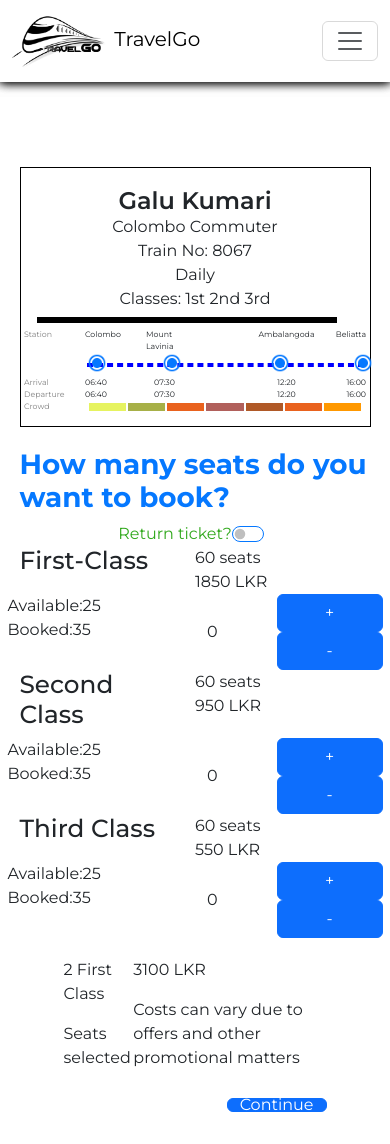
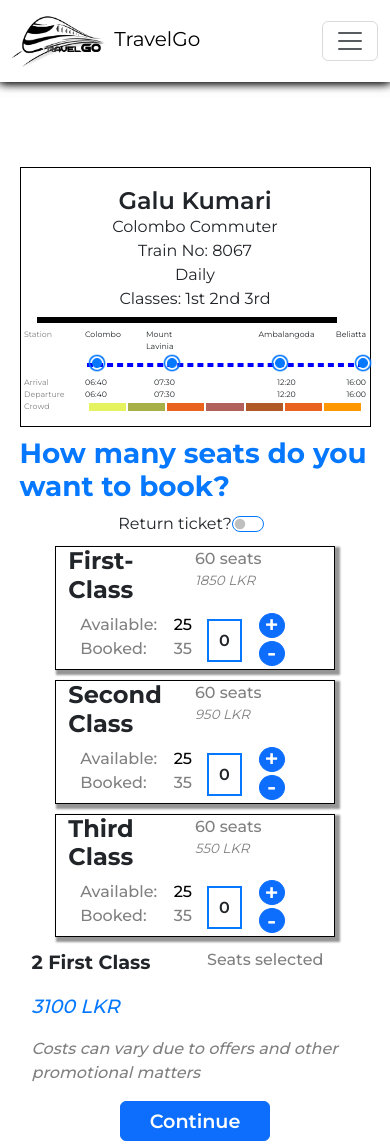
Before and after one commit to nadeeshaMadusanka99/TravelGo-Frontend, a React (Vite) app: page /schedule in a window 390 px wide. Built offline with nearby package versions, Linux system fonts and the light colour scheme.

Commit message:
Newschedule
responsive design completed,
scss adding finished

```diff
--- a/src/Screens/Schedule/NewSchedule.jsx
+++ b/src/Screens/Schedule/NewSchedule.jsx
@@ -6,7 +6,7 @@ import { LinkContainer } from "react-router-bootstrap";
 
 const ClassDetails = ({ seatClass, price }) => {
   const [counter, setCounter] = useState(0);
-
+  let available=25;
   const increment = () => {
     setCounter(counter + 1);
   };
@@ -19,20 +19,28 @@ const ClassDetails = ({ seatClass, price }) => {
   return(
     <Container fluid="true" className="count-container">
           <Row>
-            <Col md="3" sm="6" xs='6'>
+            <Col md="4" sm="6" xs='6' className="seat-class">
                   <h2>{seatClass}</h2>
             </Col>
             <Col md="2" sm="6" xs='6'>
-                  <Row>60 seats</Row>
-                  <Row>{price} LKR</Row>
+                  <Row className="seat-cnt">60 seats</Row>
+                  <Row className="tkt-price">{price} LKR</Row>
             </Col>
-            <Col md="3" sm="6" xs='6'>
-                  <Row>Available:25</Row>
-                  <Row>Booked:35</Row>
+            <Col md="4" sm="6" xs='6'>
+                  <Row className="seat-grey">
+                  <Col xs={6}>
+                     <p>Available:</p>
+                    </Col>
+                <Col xs={6}>
+                <p className="avai-para">{available}</p>
+                </Col></Row>
+                  <Row className="seat-grey">
+                  <Col xs={6} >Booked:</Col>
+                  <Col xs={6} className="booked-para">35</Col></Row>
             </Col>
-            <Col md="4" sm="6" xs='6' className="d-flex justify-content-center align-items-center">
+            <Col md="2" sm="6" xs='6' className="d-flex justify-content-center align-items-center">
               <Col md="6" sm="6" xs='6'>
-              <span style={{ marginTop: '-30px' }}>{counter}</span>
+              <span className="count-span" style={{ marginTop: '-30px' }}>{counter}</span>
               </Col>
               <Col md="6" sm="6" xs='6'>
                 <Row>
@@ -168,7 +176,7 @@ const NewSchedule = () => {
         </Row>
       </Container>
 
-      <Container fluid="true" className="heading-container">
+      <Container fluid="true" className="headingContainer">
          <Row>
           <Col md="9" sm="12">
             <h1>How many seats do you want to book?</h1>
@@ -186,20 +194,27 @@ const NewSchedule = () => {
          <ClassDetails seatClass="First-Class" price="1850" />
          <ClassDetails seatClass="Second Class" price="950" />
          <ClassDetails seatClass="Third Class" price="550" />
-        <Container className="button-container" md='12'>
-          <Row className="jus" style={{ margin: '20px'}}>
-                <Col md="9" sm="12" className='d-flex align-items-start justify-content-start'>
-                    <Row><p className='ticket-count'>2 First Class</p><p className='seat-para'> Seats selected</p></Row>
-                    <Row>
-                    <p className='ticket-price'>3100 LKR</p>
-                    <p className='cost-para'> Costs can vary due to offers and other promotional matters</p>
-                    </Row>
+        <Container className="buttonContainer" >
+          <Row >
+            <Col md="9" sm="12" >
+              <Row>
+                <Col xs={6} sm={4}  xl={2}><p className='ticket-count'>2 First Class</p></Col>
+                <Col xs={6} sm={4} xl={3}><p className='seat-para'> Seats selected</p></Col>
+              </Row>
+              <Row>
+                <Col xs={12} sm={4} xl={2}>
+                      <p className='ticket-price'>3100 LKR</p>
                 </Col>
-                <Col md="3" sm="12" className='d-flex align-items-center justify-content-end'>
+                <Col xs={12} sm={8}  >
+                      <p className='cost-para'>Costs can vary due to offers and other promotional matters</p>
+                </Col>
+              </Row>
+            </Col>
+            <Col md="3" sm="12" className='book-btnc'>
                   <LinkContainer to="/seatview">
-                    <Button variant="primary" className="btn-book">Continue</Button>
+                    <Button variant="primary" className="btnBook">Continue</Button>
                   </LinkContainer>
-                </Col>
+            </Col>
           </Row>
           </Container>
     </Container>
--- a/src/Screens/Schedule/NewSchedule.scss
+++ b/src/Screens/Schedule/NewSchedule.scss
@@ -41,7 +41,7 @@
 .right-side-train {
     div {
         font-size: 15px;
-        //overflow: hidden;
+
     }
 }
 
@@ -89,11 +89,113 @@
     height: 12px;
     margin: 5px 2px;
 }
-.heading-container h1{
+.headingContainer h1{
     color: $primary-color;
     font-weight: 700;
+
+}
+.headingContainer{
+    margin-top: 3%;
+    margin-bottom: 3%;
+}
+.count-container{
+    border: 1px solid black;
+    margin-bottom: 10px;
+    max-width: 80%;
+    margin-left: 10%;
+    box-shadow: 3px 3px 2px 2px rgba(0, 0, 0, 0.415);
+}
+.count-container h2{
+    font-size: x-large;
+    font-weight: 700;
+    margin-left: 10%;
+
+}
+.seat-class{
+    display: flex;
+    align-items: center;
+}
+.tkt-price{
+    color: grey;
+    font-style: italic;
+    font-size: smaller;
+}
+.seat-cnt{
+    color: grey;
+    font-weight: 500;
+}
+.seat-grey{
+    color: grey;
+    display: flex;
+    margin-left: 10%;
+    font-weight: 500;
+
+}
+.seat-grey p{
+    width: fit-content;
+    margin: 0;
+    align-items: left;
+    justify-content: left;
+}
+.avai-para{
+    color:black;
+    font-weight: 500;
 }
 
+.btn-inc,.btn-dec{
+    display: flex;
+    width:25px;
+    height: 25px;
+    justify-content: center;
+    align-items: center;
+    border-radius: 50%;
+    font-weight: 600;
+    font-size: x-large;
+    margin-bottom: 3px;
+}
+.count-span{
+    border: 2px solid $primary-color;
+    padding:10px;
+    font-weight: 600;
+
+}
+.buttonContainer{
+    margin-top: 3%;
+
+}
+.ticket-count{
+    font-weight: 700;
+    font-size: larger;
+}
+.seat-para{
+    font-weight: 500;
+    color: grey;
+}
+.ticket-price{
+    font-weight: 500;
+    font-size: larger;
+    color: $primary-color;
+    font-style: italic;
+}
+.cost-para{
+    font-style: italic;
+    color: grey;
+    font-weight: 500;
+}
+.book-btnc{
+    display: flex;
+    align-items: center;
+    justify-content: center;
+}
+.btnBook{
+    display: flex;
+    align-items: center;
+    justify-content: center;
+    height:40px;
+    width:150px;
+    font-weight: 600;
+    font-size: larger;
+}
 
 
 @media (max-width: 720px) {
@@ -125,4 +227,7 @@
 
         }
     }
+.avai-para,.booked-para{
+    transform: translateX(30px);
 }
+}
```
